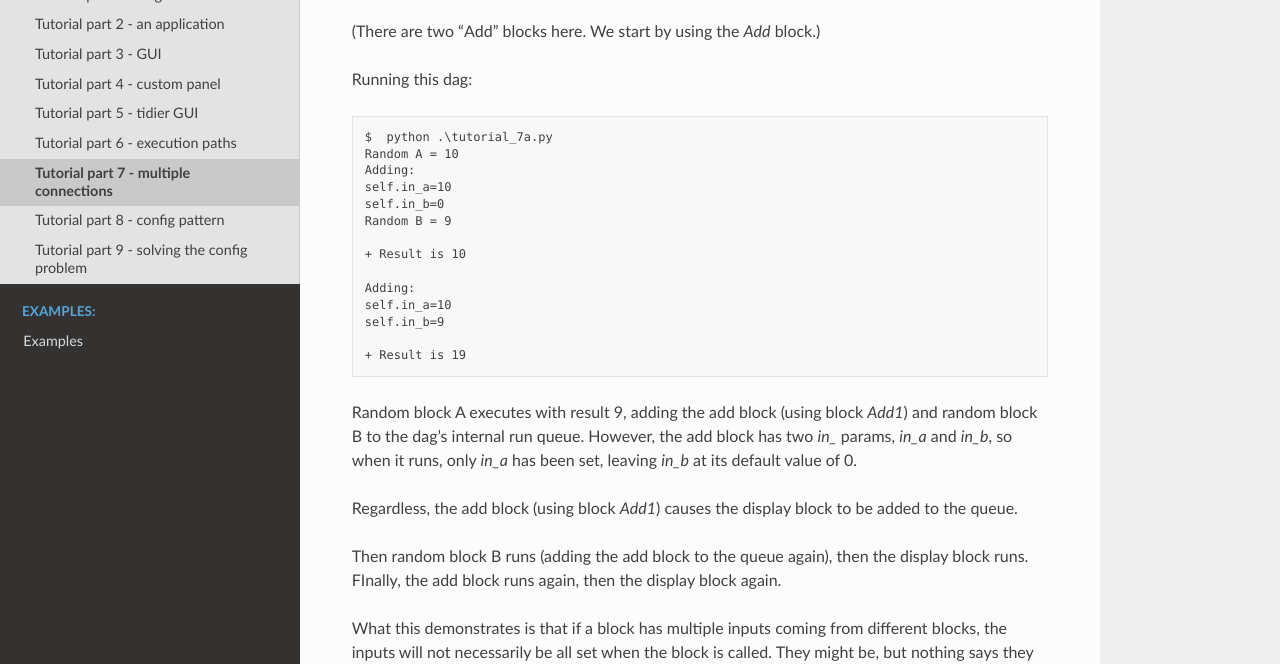
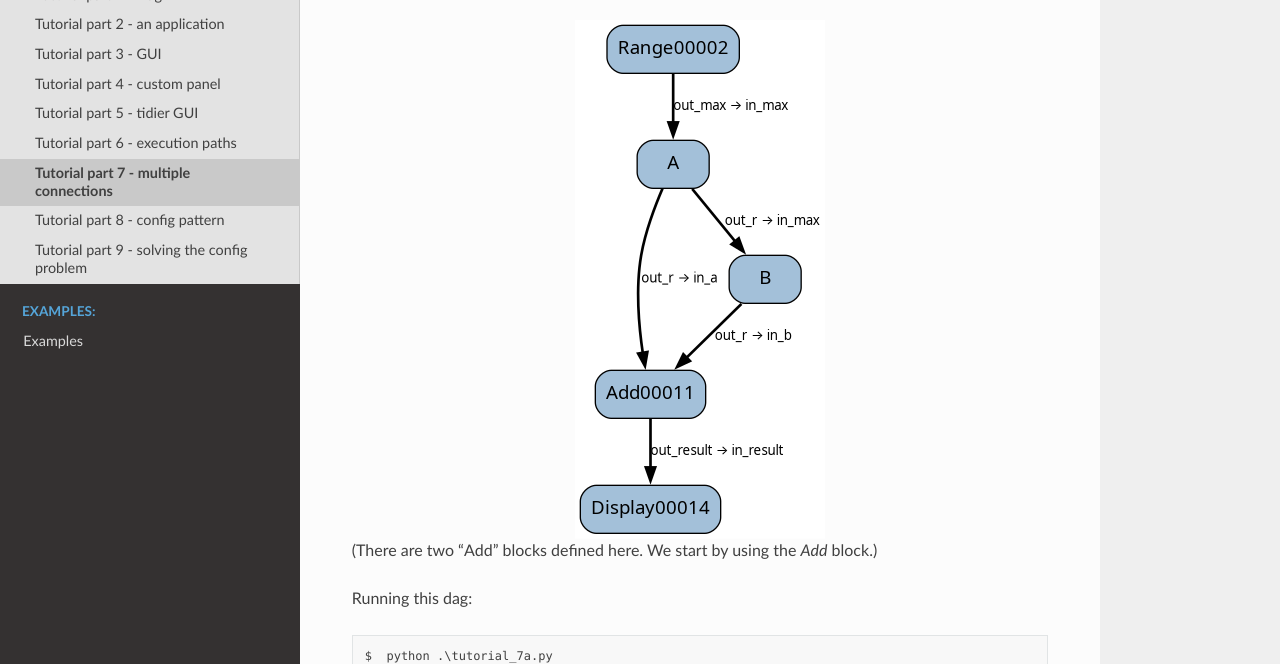
Before and after one commit to sier2/sier2-tutorial, a Sphinx documentation site: the page built from docs/source/tutorials/tutorial_7.rst, in a window 1280 px wide and 900 px high, scrolled down 220 px, cut to the strip 236-900 px from the top of the window. Built offline with Sphinx 7.4.7 and the Read the Docs theme 3.1.0, drawn with Linux system fonts in a browser that asks for light colours; the version number could not be read and is left out.

Commit message:
Add dag images.

```diff
--- a/docs/source/tutorials/tutorial_1.rst
+++ b/docs/source/tutorials/tutorial_1.rst
@@ -91,6 +91,9 @@ returned input block to resume execution at the correct place.
    :linenos:
    :start-at: __main__
 
+.. image:: t1a.png
+    :align: center
+
 The ``out_len`` and ``out_bars`` values resulting from this dag are:
 
 .. code-block:: text
--- a/docs/source/tutorials/tutorial_6.rst
+++ b/docs/source/tutorials/tutorial_6.rst
@@ -32,6 +32,9 @@ Finally, we build the dag and execute it.
    :language: python
    :linenos:
    :start-at: __main__
+
+.. image:: t6a.png
+    :align: center
 
 The dag has a diamond shape, but only one of the paths through ``even`` or ``odd`` is taken
 when the dag executes. We can see this by printing the ``in_value`` for each of the
--- a/docs/source/tutorials/tutorial_7.rst
+++ b/docs/source/tutorials/tutorial_7.rst
@@ -13,7 +13,10 @@ to the add block. (Some print() calls have been added to show what is happening.
    :language: python
    :linenos:
 
-(There are two "Add" blocks here. We start by using the `Add` block.)
+.. image:: t7a.png
+    :align: center
+
+(There are two "Add" blocks defined here. We start by using the `Add` block.)
 
 Running this dag:
 
--- a/docs/source/tutorials/tutorial_8.rst
+++ b/docs/source/tutorials/tutorial_8.rst
@@ -13,6 +13,9 @@ Each block has a connection from the config block, because they each need to kno
 .. literalinclude:: /../../tutorials/tutorial_8a.py
    :language: python
    :linenos:
+
+.. image:: t8a.png
+    :align: center
 
 Running this dag:
 
--- a/docs/source/tutorials/tutorial_9.rst
+++ b/docs/source/tutorials/tutorial_9.rst
@@ -10,6 +10,9 @@ when we create the blocks.
 .. literalinclude:: /../../tutorials/tutorial_9a.py
    :language: python
    :linenos:
+
+.. image:: t9a.png
+    :align: center
 
 Now we have a nice linear dag where the config is being passed to each block as a
 standard Python parameter. When the dag executes:
@@ -32,3 +35,6 @@ you like - here we use a dictionary - and pass it to each block as it is created
 .. literalinclude:: /../../tutorials/tutorial_9b.py
    :language: python
    :linenos:
+
+.. image:: t9b.png
+    :align: center
```
Also changed, not shown: docs/source/tutorials/t1a.png (added), docs/source/tutorials/t6a.png (added), docs/source/tutorials/t7a.png (added), docs/source/tutorials/t8a.png (added), docs/source/tutorials/t9a.png (added), docs/source/tutorials/t9b.png (added).
